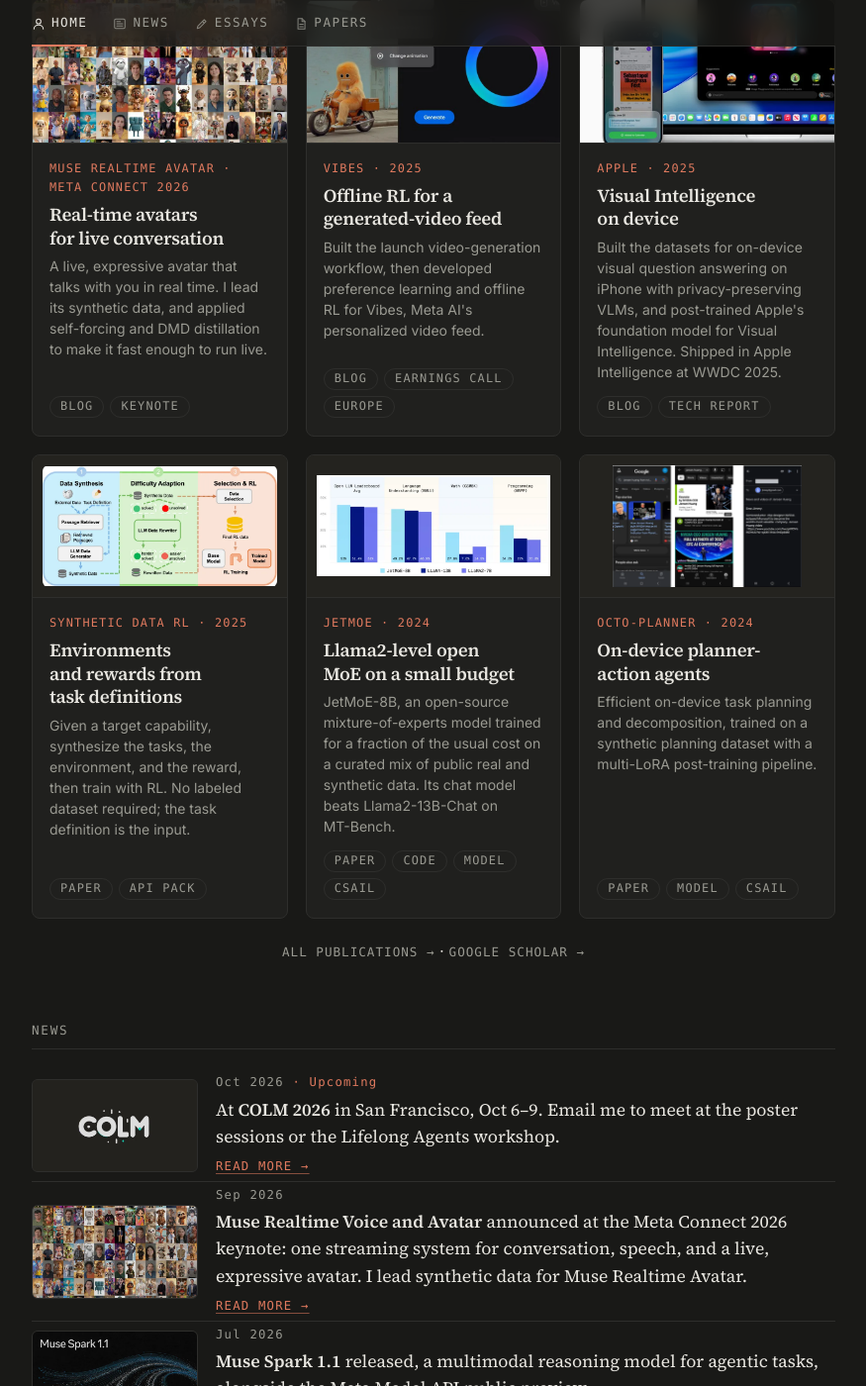
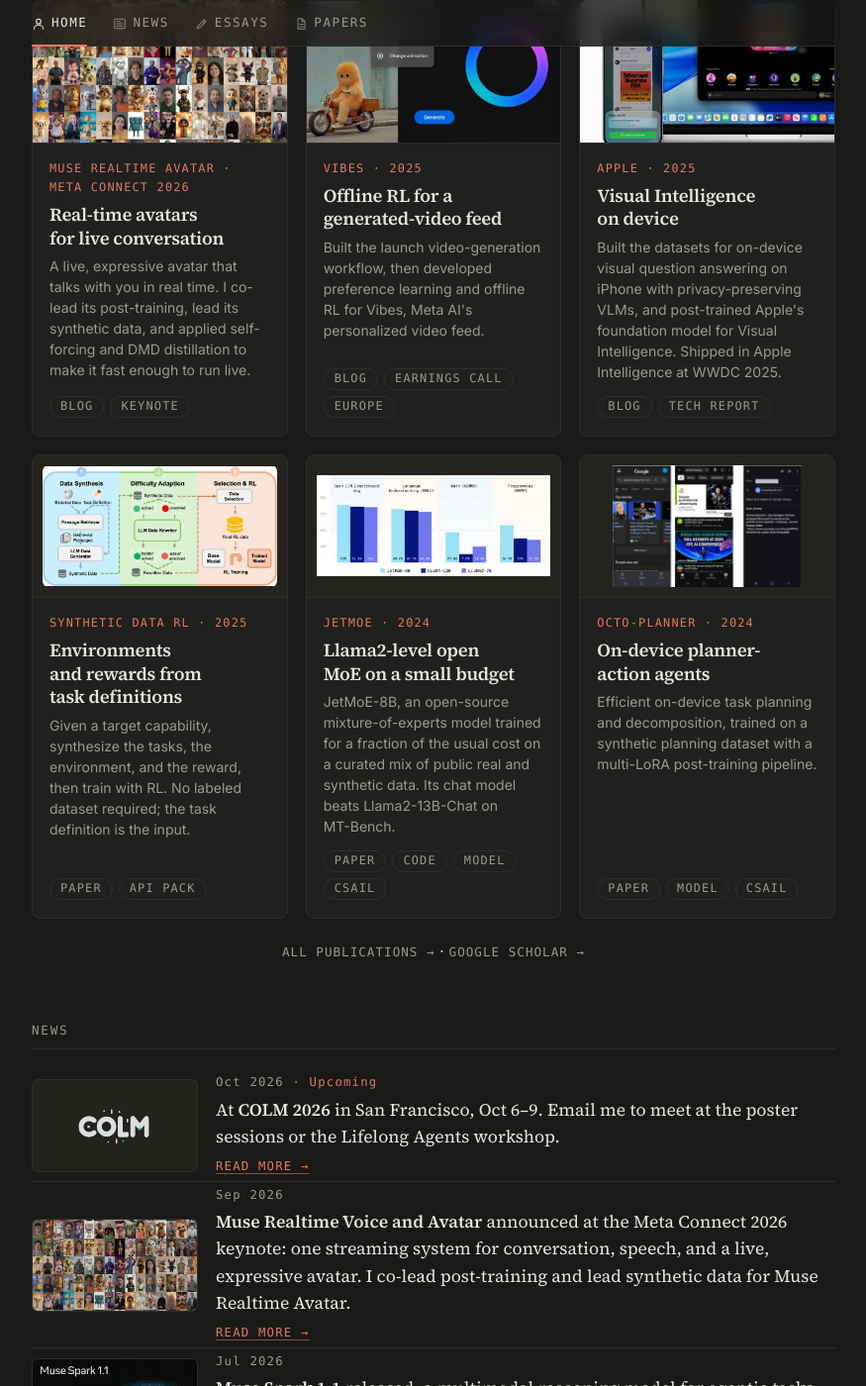
Before and after one commit to zguo0525/zguo0525.github.io, a Jekyll site: the page built from index.md, in a window 1280 px wide and 1400 px high, scrolled down 1000 px. Shown: the whole window at 99% size, without its empty margins (202-1077 px from the left). Built offline with Jekyll 4.4.1, drawn with Linux system fonts in a browser that asks for light colours; some of the changed text lies outside the part shown.

Commit message:
Muse role: co-lead post-training, lead synthetic data
Co-Authored-By: Claude Opus 5.5 (1M context) <noreply@anthropic.com>
Claude-Session: https://claude.ai/code/session_01HnC98uYSSXDKz9D1f4jfEu

```diff
--- a/_config.yml
+++ b/_config.yml
@@ -1,5 +1,5 @@
 title: Gavin Guo (国振)
-description: Training real-time multimodal agents. Synthetic data for Muse Realtime Avatar at Meta Superintelligence Labs; previously Visual Intelligence at Apple and foundation models at MIT-IBM Watson AI Lab. Ph.D. MIT.
+description: Training real-time multimodal agents. Post-training and synthetic data for Muse Realtime Avatar at Meta Superintelligence Labs; previously Visual Intelligence at Apple and foundation models at MIT-IBM Watson AI Lab. Ph.D. MIT.
 url: "https://zguo0525.github.io"
 logo: profile.jpeg
 
--- a/_data/news.yml
+++ b/_data/news.yml
@@ -10,7 +10,7 @@
   year: 2026
   month: Sep
   date_sort: 2026-09
-  text: '**Muse Realtime Voice and Avatar** announced at the Meta Connect 2026 keynote: one streaming system for conversation, speech, and a live, expressive avatar. I lead synthetic data for Muse Realtime Avatar.'
+  text: '**Muse Realtime Voice and Avatar** announced at the Meta Connect 2026 keynote: one streaming system for conversation, speech, and a live, expressive avatar. I co-lead post-training and lead synthetic data for Muse Realtime Avatar.'
   link: https://research.meta.ai/blog/bringing-your-muse-to-life
   thumb: /assets/news/2026-09-muse-realtime-voice-and-avatar-announced.webp
 - id: 2026-07-muse-spark-1-1-released-a-multimodal-rea
@@ -31,7 +31,7 @@
   year: 2026
   month: Apr
   date_sort: 2026-04
-  text: '**Muse Spark** announced, the first model in the Muse series from Meta Superintelligence Labs, with multimodal perception built in. I lead synthetic data for Muse Realtime Avatar.'
+  text: '**Muse Spark** announced, the first model in the Muse series from Meta Superintelligence Labs, with multimodal perception built in. I co-lead post-training and lead synthetic data for Muse Realtime Avatar.'
   link: https://about.fb.com/news/2026/04/introducing-muse-spark-meta-superintelligence-labs/
   thumb: /assets/news/2026-04-muse-spark-announced-the-first-model-in-.webp
 - id: 2025-09-vibes-launched-in-the-meta-ai-app-for-ai
--- a/index.md
+++ b/index.md
@@ -5,7 +5,7 @@ title: Training real-time multimodal agents
 
 I train real-time multimodal agents that talk, listen, and act while the interaction is still going. I build the tasks, synthetic data, and rewards, then train with RL.
 
-At <img class="logo-inline" src="{{ '/assets/logos/meta.com.png' | relative_url }}" alt="" width="16" height="16">[**Meta Superintelligence Labs**](https://ai.meta.com/) I lead synthetic data for [Muse Realtime Avatar](https://research.meta.ai/blog/bringing-your-muse-to-life), and developed offline RL for [Vibes](https://about.fb.com/news/2025/09/introducing-vibes-ai-videos/)' personalized feed. Before that, I worked on **Visual Intelligence** at <img class="logo-inline" src="{{ '/assets/logos/apple.com.png' | relative_url }}" alt="" width="16" height="16">[Apple](https://www.apple.com/newsroom/2025/06/apple-intelligence-gets-even-more-powerful-with-new-capabilities-across-apple-devices/) and **foundation models** at <img class="logo-inline" src="{{ '/assets/logos/mitibmwatsonailab.mit.edu.png' | relative_url }}" alt="" width="16" height="16">[MIT-IBM Watson](https://mitibmwatsonailab.mit.edu/). I got my **Ph.D. in Computer Science** at <img class="logo-inline" src="{{ '/assets/logos/mit.edu.png' | relative_url }}" alt="" width="16" height="16">[**MIT**](https://www.mit.edu/), and **B.A. in Physics** at <img class="logo-inline" src="{{ '/assets/logos/berkeley.edu.png' | relative_url }}" alt="" width="16" height="16">[**UC Berkeley**](https://www.berkeley.edu/). Outside work I read, write, bike, and hike.
+At <img class="logo-inline" src="{{ '/assets/logos/meta.com.png' | relative_url }}" alt="" width="16" height="16">[**Meta Superintelligence Labs**](https://ai.meta.com/) I co-lead post-training and lead synthetic data for [Muse Realtime Avatar](https://research.meta.ai/blog/bringing-your-muse-to-life), and developed offline RL for [Vibes](https://about.fb.com/news/2025/09/introducing-vibes-ai-videos/)' personalized feed. Before that, I worked on **Visual Intelligence** at <img class="logo-inline" src="{{ '/assets/logos/apple.com.png' | relative_url }}" alt="" width="16" height="16">[Apple](https://www.apple.com/newsroom/2025/06/apple-intelligence-gets-even-more-powerful-with-new-capabilities-across-apple-devices/) and **foundation models** at <img class="logo-inline" src="{{ '/assets/logos/mitibmwatsonailab.mit.edu.png' | relative_url }}" alt="" width="16" height="16">[MIT-IBM Watson](https://mitibmwatsonailab.mit.edu/). I got my **Ph.D. in Computer Science** at <img class="logo-inline" src="{{ '/assets/logos/mit.edu.png' | relative_url }}" alt="" width="16" height="16">[**MIT**](https://www.mit.edu/), and **B.A. in Physics** at <img class="logo-inline" src="{{ '/assets/logos/berkeley.edu.png' | relative_url }}" alt="" width="16" height="16">[**UC Berkeley**](https://www.berkeley.edu/). Outside work I read, write, bike, and hike.
 
 <dl class="now" markdown="0">
   <div class="now-row"><dt>Open questions</dt><dd>
@@ -29,7 +29,7 @@ At <img class="logo-inline" src="{{ '/assets/logos/meta.com.png' | relative_url
   <div class="rs-text">
     <div class="rs-kicker">Muse Realtime Avatar · Meta Connect 2026</div>
     <h3><a href="https://research.meta.ai/blog/bringing-your-muse-to-life">Real-time avatars for live conversation</a></h3>
-    <p>A live, expressive avatar that talks with you in real time. I lead its synthetic data, and applied self-forcing and DMD distillation to make it fast enough to run live.</p>
+    <p>A live, expressive avatar that talks with you in real time. I co-lead its post-training, lead its synthetic data, and applied self-forcing and DMD distillation to make it fast enough to run live.</p>
     <p class="rs-refs"><a class="chip" href="https://research.meta.ai/blog/bringing-your-muse-to-life">Blog</a><a class="chip" href="https://x.com/AIatMeta/status/2102997291732766943">Keynote</a></p>
   </div>
 </article>
```
Also changed, not shown: pages/bio.md (+2 -2 lines).
